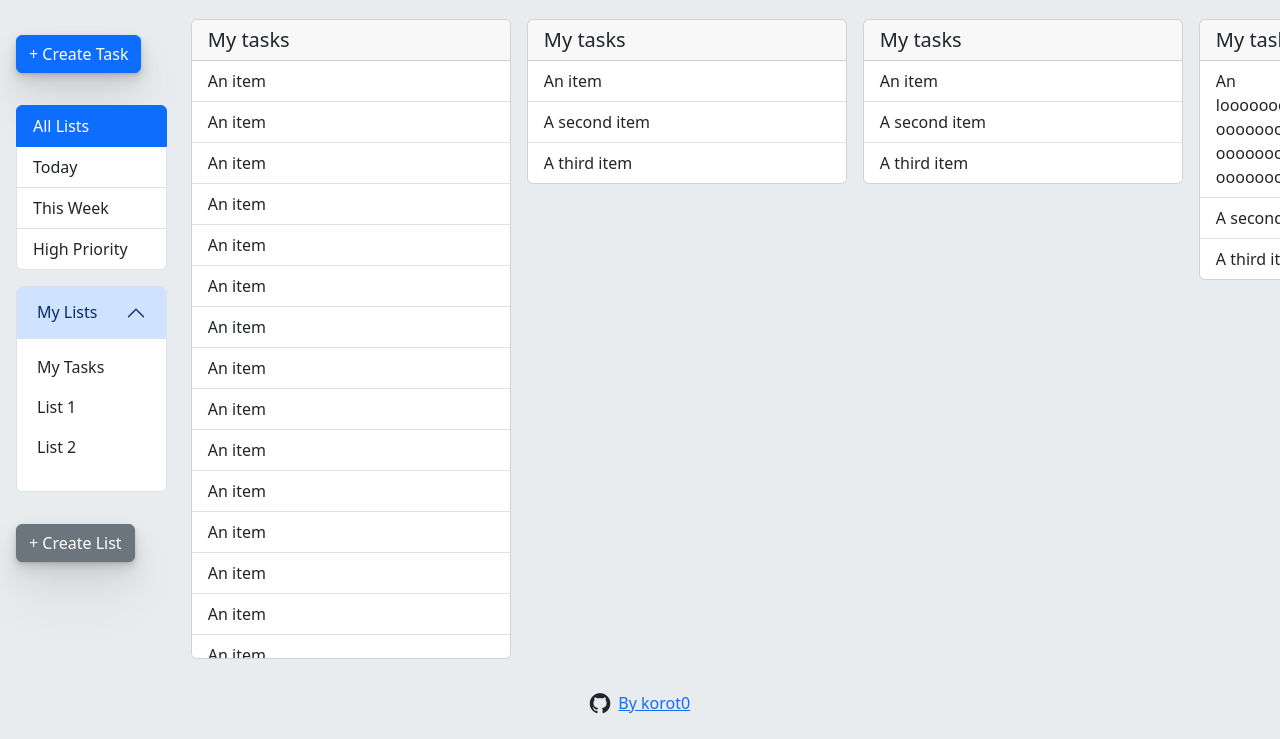
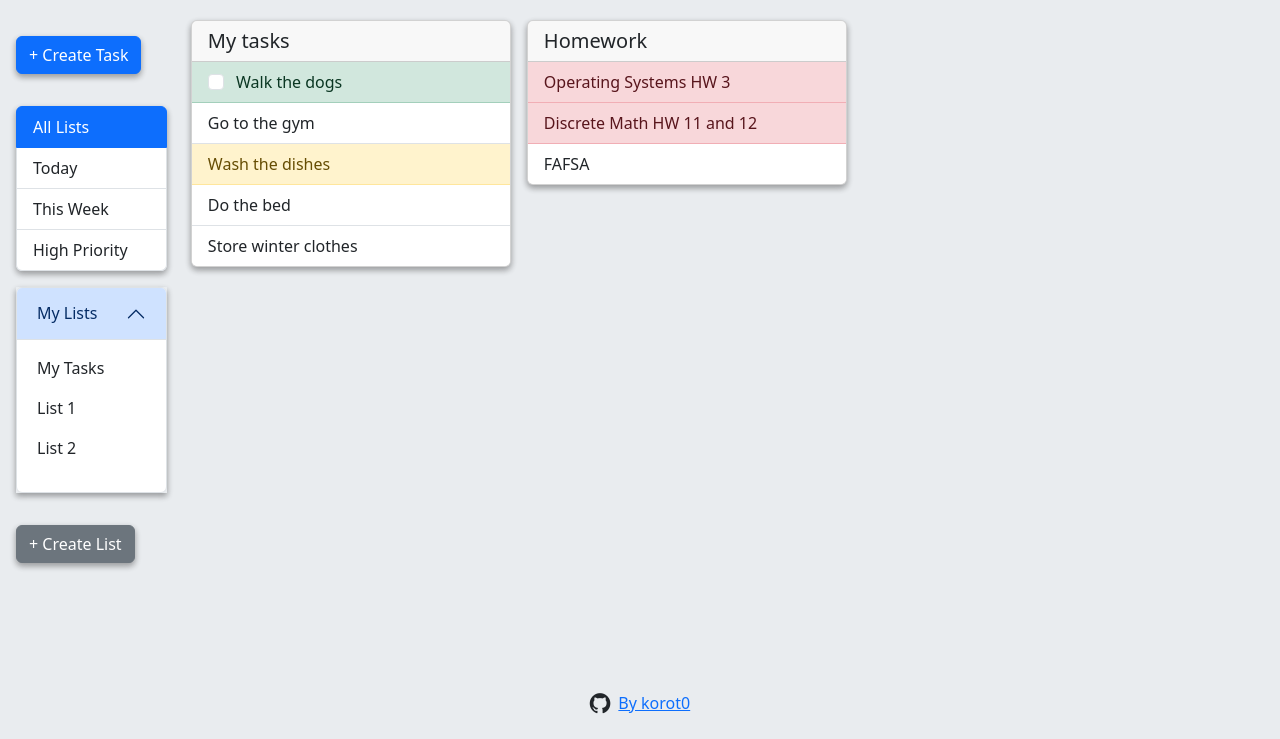
Before and after one commit to korot0/TodoList, a website built with webpack: page src/index.html in a window 1280 px wide. Shown: the part 61-800 px from the top of the page. Built offline with nearby package versions, Linux system fonts and the light colour scheme.

Commit message:
Add dummy tasks

```diff
--- a/src/index.html
+++ b/src/index.html
@@ -89,65 +89,35 @@
         <div class="card">
           <h5 class="card-header">My tasks</h5>
           <ul class="list-group list-group-flush">
-            <li class="list-group-item">An item</li>
-            <li class="list-group-item">An item</li>
-            <li class="list-group-item">An item</li>
-            <li class="list-group-item">An item</li>
-            <li class="list-group-item">An item</li>
-            <li class="list-group-item">An item</li>
-            <li class="list-group-item">An item</li>
-            <li class="list-group-item">An item</li>
-            <li class="list-group-item">An item</li>
-            <li class="list-group-item">An item</li>
-            <li class="list-group-item">An item</li>
-            <li class="list-group-item">An item</li>
-            <li class="list-group-item">An item</li>
-            <li class="list-group-item">An item</li>
-            <li class="list-group-item">An item</li>
-            <li class="list-group-item">An item</li>
-            <li class="list-group-item">An item</li>
-            <li class="list-group-item">An item</li>
-            <li class="list-group-item">An item</li>
-            <li class="list-group-item">An item</li>
-            <li class="list-group-item">An item</li>
-            <li class="list-group-item">A second item</li>
-            <li class="list-group-item">A third item</li>
+            <li class="list-group-item list-group-item-success">
+              <input
+                type="checkbox"
+                class="form-check-input"
+                value=""
+                id="firstCheckbox"
+              />
+              <label for="form-check-label" for="firstCheckbox" class="ms-2"
+                >Walk the dogs</label
+              >
+            </li>
+            <li class="list-group-item">Go to the gym</li>
+            <li class="list-group-item list-group-item-warning">
+              Wash the dishes
+            </li>
+            <li class="list-group-item">Do the bed</li>
+            <li class="list-group-item">Store winter clothes</li>
           </ul>
         </div>
         <div class="card">
-          <h5 class="card-header">My tasks</h5>
+          <h5 class="card-header">Homework</h5>
           <ul class="list-group list-group-flush">
-            <li class="list-group-item">An item</li>
-            <li class="list-group-item">A second item</li>
-            <li class="list-group-item">A third item</li>
-          </ul>
-        </div>
-        <div class="card">
-          <h5 class="card-header">My tasks</h5>
-          <ul class="list-group list-group-flush">
-            <li class="list-group-item">An item</li>
-            <li class="list-group-item">A second item</li>
-            <li class="list-group-item">A third item</li>
-          </ul>
-        </div>
-        <div class="card">
-          <h5 class="card-header">My tasks</h5>
-          <ul class="list-group list-group-flush">
-            <li class="list-group-item">
-              An
-              looooooooooooooooooooooooooooooooooooooooooooooooooooooooooooooooooooooooooooooooooooooooooooooooong
-              item
+            <li class="list-group-item list-group-item-danger">
+              Operating Systems HW 3
             </li>
-            <li class="list-group-item">A second item</li>
-            <li class="list-group-item">A third item</li>
-          </ul>
-        </div>
-        <div class="card">
-          <h5 class="card-header">My tasks</h5>
-          <ul class="list-group list-group-flush">
-            <li class="list-group-item">An item</li>
-            <li class="list-group-item">A second item</li>
-            <li class="list-group-item">A third item</li>
+            <li class="list-group-item list-group-item-danger">
+              Discrete Math HW 11 and 12
+            </li>
+            <li class="list-group-item">FAFSA</li>
           </ul>
         </div>
       </div>
--- a/src/styles.css
+++ b/src/styles.css
@@ -23,13 +23,7 @@ header {
 
 #sidebar > * {
   margin: 1rem 0;
-}
-
-#createTaskBtn,
-#createListBtn {
-  box-shadow: rgba(0, 0, 0, 0.07) 0px 1px 2px, rgba(0, 0, 0, 0.07) 0px 2px 4px,
-    rgba(0, 0, 0, 0.07) 0px 4px 8px, rgba(0, 0, 0, 0.07) 0px 8px 16px,
-    rgba(0, 0, 0, 0.07) 0px 16px 32px, rgba(0, 0, 0, 0.07) 0px 32px 64px;
+  box-shadow: rgba(0, 0, 0, 0.16) 0px 3px 6px, rgba(0, 0, 0, 0.23) 0px 3px 6px;
 }
 
 #main-content {
@@ -42,6 +36,14 @@ header {
   margin: 0.5rem;
   max-height: 40rem;
   overflow: auto;
+  box-shadow: rgba(0, 0, 0, 0.16) 0px 3px 6px, rgba(0, 0, 0, 0.23) 0px 3px 6px;
+  transition: transform 0.2s; /* Animation */
+}
+
+.card:hover {
+  transform: scale(
+    1.03
+  ); /* (150% zoom - Note: if the zoom is too large, it will go outside of the viewport) */
 }
 
 footer {
```
